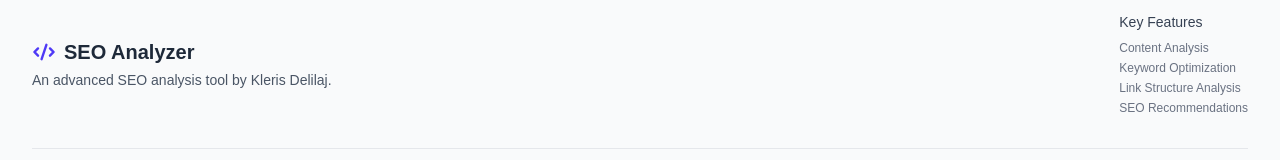
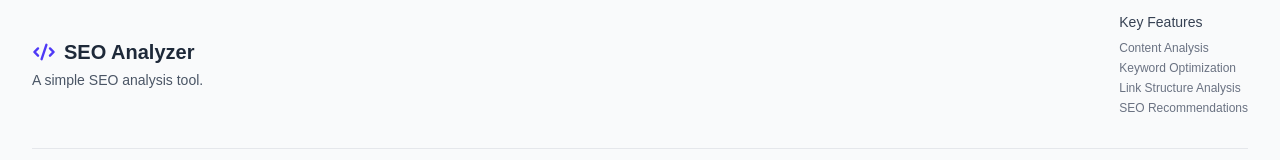
Before and after one commit to KlerisDelilaj/seoanalyzer, a Next.js app: page / in a window 1280 px wide. Shown: the part 437-597 px from the top of the page. Built offline with nearby package versions, Linux system fonts and the light colour scheme.

Commit message:
Update page.tsx

```diff
--- a/src/app/page.tsx
+++ b/src/app/page.tsx
@@ -1694,7 +1694,7 @@ export default function Home() {
                 <span className="text-xl font-bold text-gray-800">SEO Analyzer</span>
               </div>
               <p className="text-sm text-gray-600 mt-1">
-                An advanced SEO analysis tool by Kleris Delilaj.
+                A simple SEO analysis tool.
               </p>
             </div>
 
```
